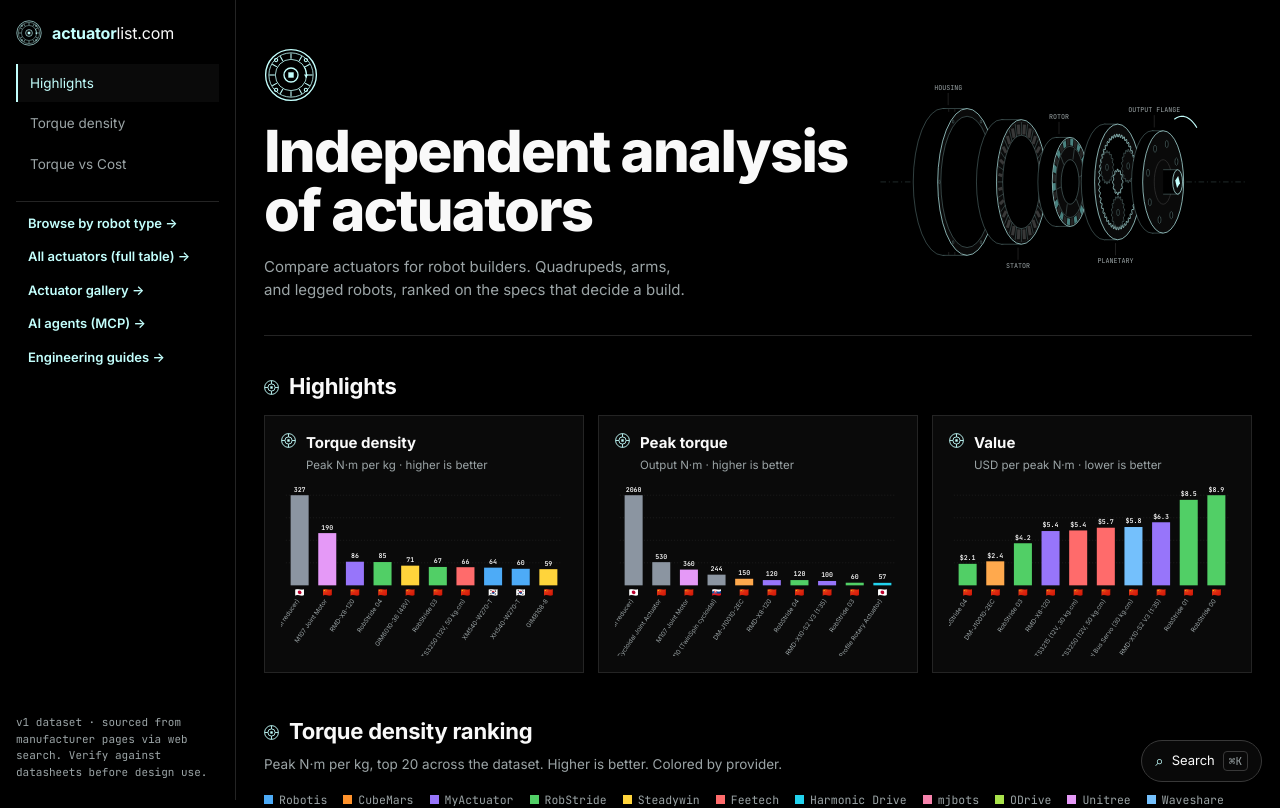
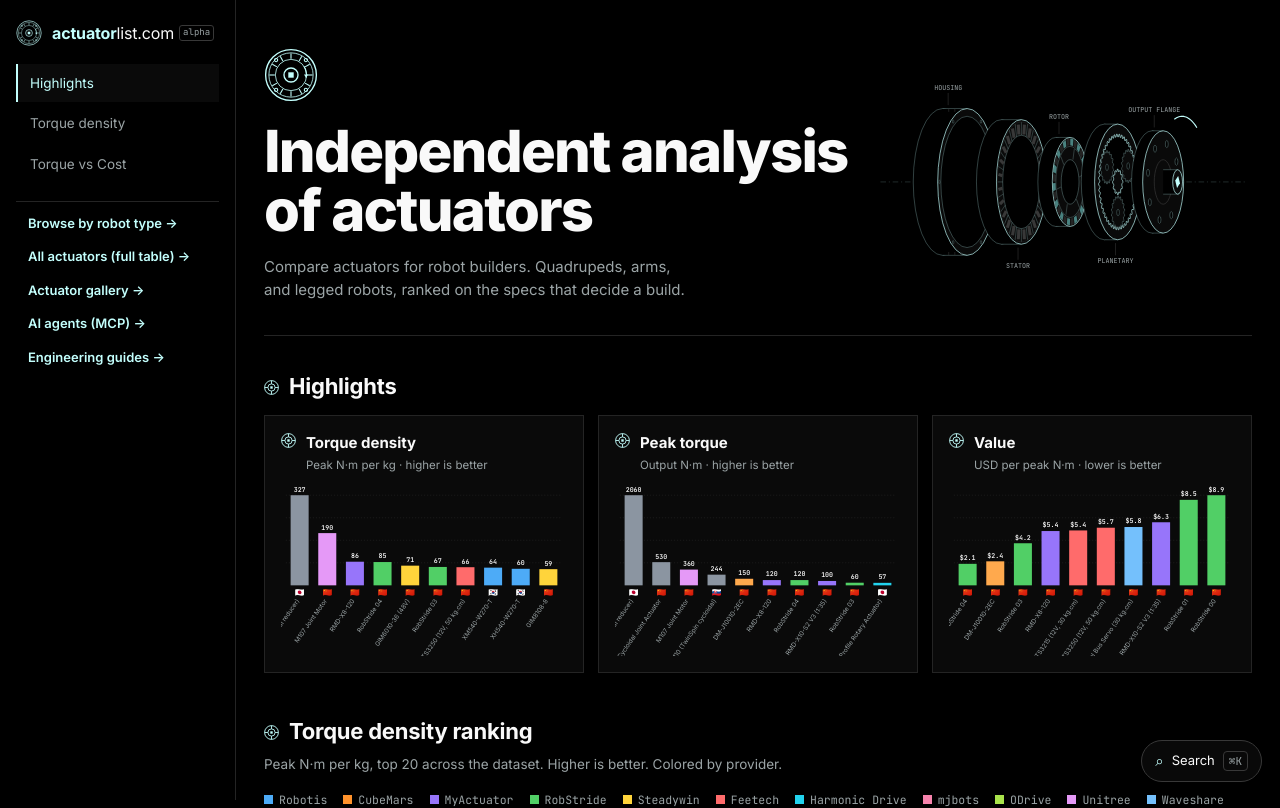
Before and after one commit to Miyamura80/getactuators, a React (Vite) app in the folder frontend/: page / in a window 1280 px wide. Shown: the top 808 px of the page. Built offline with nearby package versions, Linux system fonts and the light colour scheme.

Commit message:
ui: replace dataset disclaimer with alpha label (#33)
* ui: replace dataset sidebar disclaimer with alpha

* ui: put alpha badge beside the top wordmark

---------

Co-authored-by: Hermes Agent <hermes-agent@localhost>

```diff
--- a/frontend/src/components/Sidebar.tsx
+++ b/frontend/src/components/Sidebar.tsx
@@ -17,8 +17,9 @@
         <aside className="sidebar">
             <Link to="/" className="side-brand" aria-label="actuatorlist home">
                 <BrandMark size={26} />
-                <span>
-                    <b>actuator</b>list.com
+                <span className="side-wordmark">
+                    <span><b>actuator</b>list.com</span>
+                    <span className="alpha-tag">alpha</span>
                 </span>
             </Link>
             <nav>
@@ -51,10 +52,6 @@
                     Engineering guides →
                 </a>
             </div>
-            <p className="side-note">
-                v1 dataset {"·"} sourced from manufacturer pages via web search.
-                Verify against datasheets before design use.
-            </p>
         </aside>
     );
 }
--- a/frontend/src/index.css
+++ b/frontend/src/index.css
@@ -61,6 +61,20 @@
     font-size: 16px;
     letter-spacing: -0.01em;
 }
+.side-wordmark {
+    display: inline-flex;
+    align-items: center;
+    gap: 5px;
+    white-space: nowrap;
+}
+.alpha-tag {
+    border: 1px solid var(--line-strong);
+    border-radius: 3px;
+    padding: 1px 3px;
+    color: var(--muted);
+    font: 9px/1.3 var(--mono);
+    letter-spacing: 0;
+}
 .side-brand b {
     color: var(--cyan);
     font-weight: 700;
```
Also changed, not shown: 1 other file (tests, documents, lock files or other folders).
